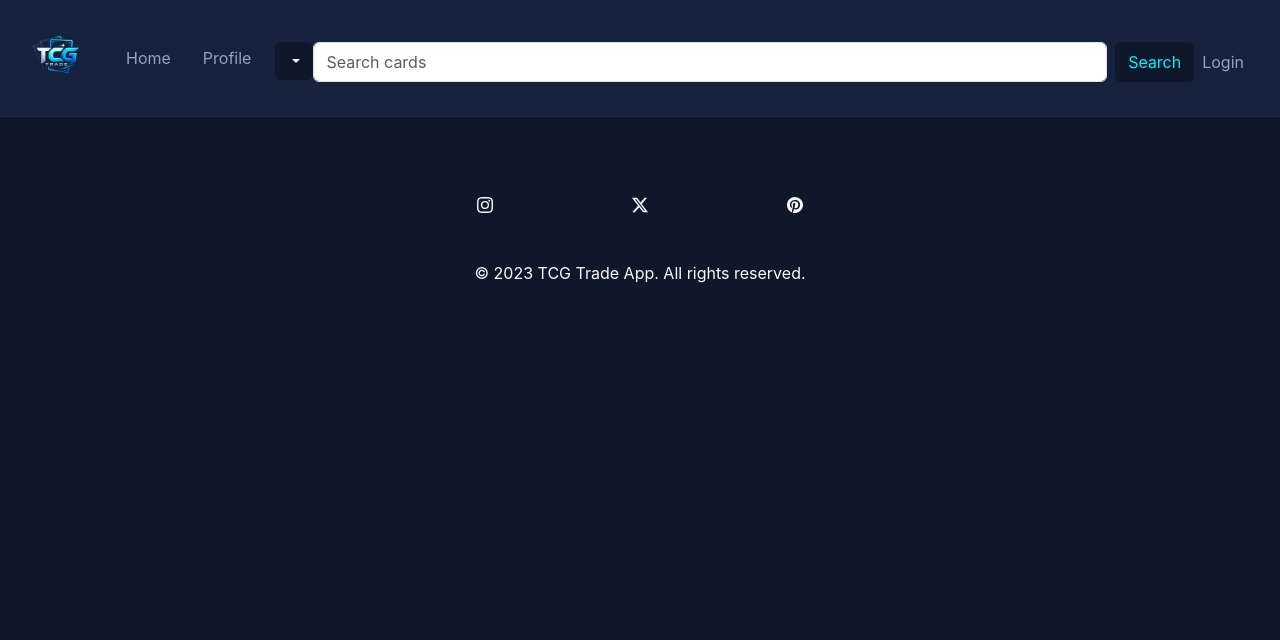
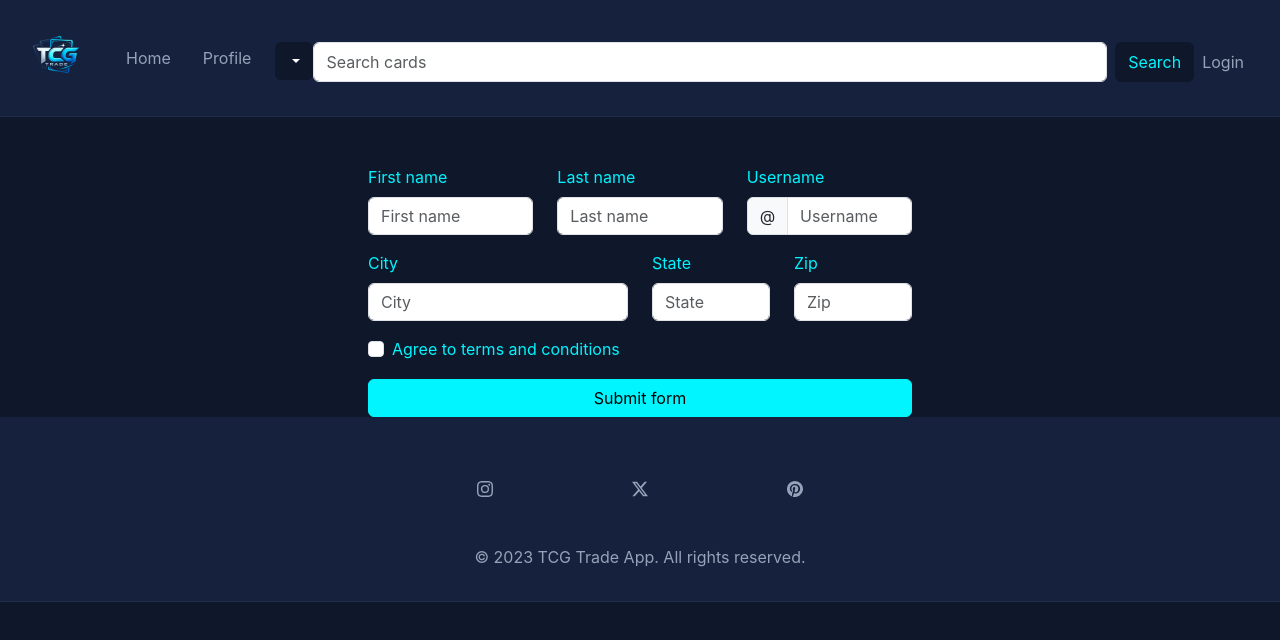
Before and after one commit to AlessioCeccarini94/capstone_tcg_tradeApp_frontend, a React (Vite) app in the folder tcgTradeApp/: page /register in a window 1280 px wide. Shown: the top 640 px of the page. Built offline with nearby package versions, Linux system fonts and the light colour scheme.

Commit message:
added registration form

```diff
--- a/tcgTradeApp/src/App.jsx
+++ b/tcgTradeApp/src/App.jsx
@@ -3,8 +3,9 @@
 import NavbarComponent from "./components/NavbarComponent"
 import Home from "./components/home/HomeComponent"
 import ProfileComponent from "./components/profile/ProfileComponent"
-import LoginComponent from "./components/login/LoginComponent"
+import LoginComponent from "./components/login_and_register/LoginComponent"
 import Footer from "./components/FooterComponent"
+import RegistrationComponent from "./components/login_and_register/RegistrationComponent"
 
 function App() {
   return (
@@ -14,6 +15,7 @@
         <Route path="/" element={<Home />} />
         <Route path="/profile" element={<ProfileComponent />} />
         <Route path="/login" element={<LoginComponent />} />
+        <Route path="/register" element={<RegistrationComponent />} />
       </Routes>
       <Footer />
     </>
--- /dev/null
+++ b/tcgTradeApp/src/Styles/_footer.scss
@@ -0,0 +1,7 @@
+@import "./variables";
+
+.custom-footer {
+  background-color: $bg-card;
+  border-bottom: 1px solid rgba(255, 255, 255, 0.05);
+  color: $text-secondary;
+}
--- a/tcgTradeApp/src/Styles/main.scss
+++ b/tcgTradeApp/src/Styles/main.scss
@@ -18,6 +18,7 @@
 @import "./buttons";
 @import "./offcanvas";
 @import "./stat-card";
+@import "./footer";
 
 body {
   background-color: $bg-primary;
--- a/tcgTradeApp/src/components/FooterComponent.jsx
+++ b/tcgTradeApp/src/components/FooterComponent.jsx
@@ -3,7 +3,7 @@
 
 const Footer = () => {
   return (
-    <footer className="bg-primary text-light py-3">
+    <footer className="custom-footer py-3">
       <Container fluid>
         <Row className="my-5 w-50 mx-auto">
           <Col className="d-flex justify-content-evenly">
--- a/tcgTradeApp/src/components/home/HomeHeroSection.jsx
+++ b/tcgTradeApp/src/components/home/HomeHeroSection.jsx
@@ -89,6 +89,7 @@
             {/* ))} */}
           </Col>
         </Row>
+        <Container>
           <Row>
             <Col className="my-4">
               <h4 className="text-center">News & Events:</h4>
@@ -125,6 +126,7 @@
             </Col>
           </Row>
         </Container>
+      </Container>
     </>
   )
 }
--- /dev/null
+++ b/tcgTradeApp/src/components/login_and_register/RegistrationComponent.jsx
@@ -0,0 +1,93 @@
+import { useState } from "react"
+import Button from "react-bootstrap/Button"
+import Col from "react-bootstrap/Col"
+import Form from "react-bootstrap/Form"
+import InputGroup from "react-bootstrap/InputGroup"
+import Row from "react-bootstrap/Row"
+
+const Registration = () => {
+  const [validated, setValidated] = useState(false)
+
+  const handleSubmit = (event) => {
+    const form = event.currentTarget
+    if (form.checkValidity() === false) {
+      event.preventDefault()
+      event.stopPropagation()
+    }
+
+    setValidated(true)
+  }
+
+  return (
+    <Form
+      noValidate
+      validated={validated}
+      onSubmit={handleSubmit}
+      className="mt-5 px-5 d-lg-flex flex-column justify-content-between w-50 mx-auto"
+    >
+      <Row className="mb-3">
+        <Form.Group as={Col} md="4" controlId="validationCustom01">
+          <Form.Label>First name</Form.Label>
+          <Form.Control required type="text" placeholder="First name" />
+          <Form.Control.Feedback>Looks good!</Form.Control.Feedback>
+        </Form.Group>
+        <Form.Group as={Col} md="4" controlId="validationCustom02">
+          <Form.Label>Last name</Form.Label>
+          <Form.Control required type="text" placeholder="Last name" />
+          <Form.Control.Feedback>Looks good!</Form.Control.Feedback>
+        </Form.Group>
+        <Form.Group as={Col} md="4" controlId="validationCustomUsername">
+          <Form.Label>Username</Form.Label>
+          <InputGroup hasValidation>
+            <InputGroup.Text id="inputGroupPrepend">@</InputGroup.Text>
+            <Form.Control
+              type="text"
+              placeholder="Username"
+              aria-describedby="inputGroupPrepend"
+              required
+            />
+            <Form.Control.Feedback type="invalid">
+              Please choose a username.
+            </Form.Control.Feedback>
+          </InputGroup>
+        </Form.Group>
+      </Row>
+      <Row className="mb-3">
+        <Form.Group as={Col} md="6" controlId="validationCustom03">
+          <Form.Label>City</Form.Label>
+          <Form.Control type="text" placeholder="City" required />
+          <Form.Control.Feedback type="invalid">
+            Please provide a valid city.
+          </Form.Control.Feedback>
+        </Form.Group>
+        <Form.Group as={Col} md="3" controlId="validationCustom04">
+          <Form.Label>State</Form.Label>
+          <Form.Control type="text" placeholder="State" required />
+          <Form.Control.Feedback type="invalid">
+            Please provide a valid state.
+          </Form.Control.Feedback>
+        </Form.Group>
+        <Form.Group as={Col} md="3" controlId="validationCustom05">
+          <Form.Label>Zip</Form.Label>
+          <Form.Control type="text" placeholder="Zip" required />
+          <Form.Control.Feedback type="invalid">
+            Please provide a valid zip.
+          </Form.Control.Feedback>
+        </Form.Group>
+      </Row>
+      <Form.Group className="mb-3">
+        <Form.Check
+          required
+          label="Agree to terms and conditions"
+          feedback="You must agree before submitting."
+          feedbackType="invalid"
+        />
+      </Form.Group>
+      <Button variant="secondary" type="submit">
+        Submit form
+      </Button>
+    </Form>
+  )
+}
+
+export default Registration
```
Also changed, not shown: tcgTradeApp/src/components/login_and_register/LoginComponent.jsx (renamed from tcgTradeApp/src/components/login/LoginComponent.jsx). Lines whose indentation alone changed are shown as unchanged.
